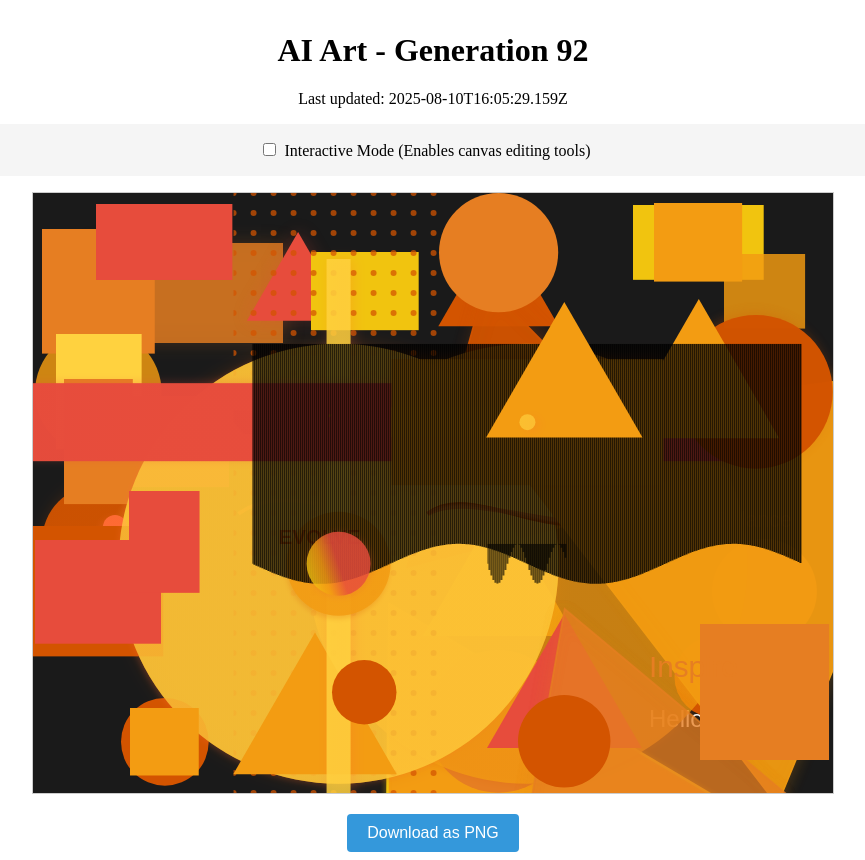
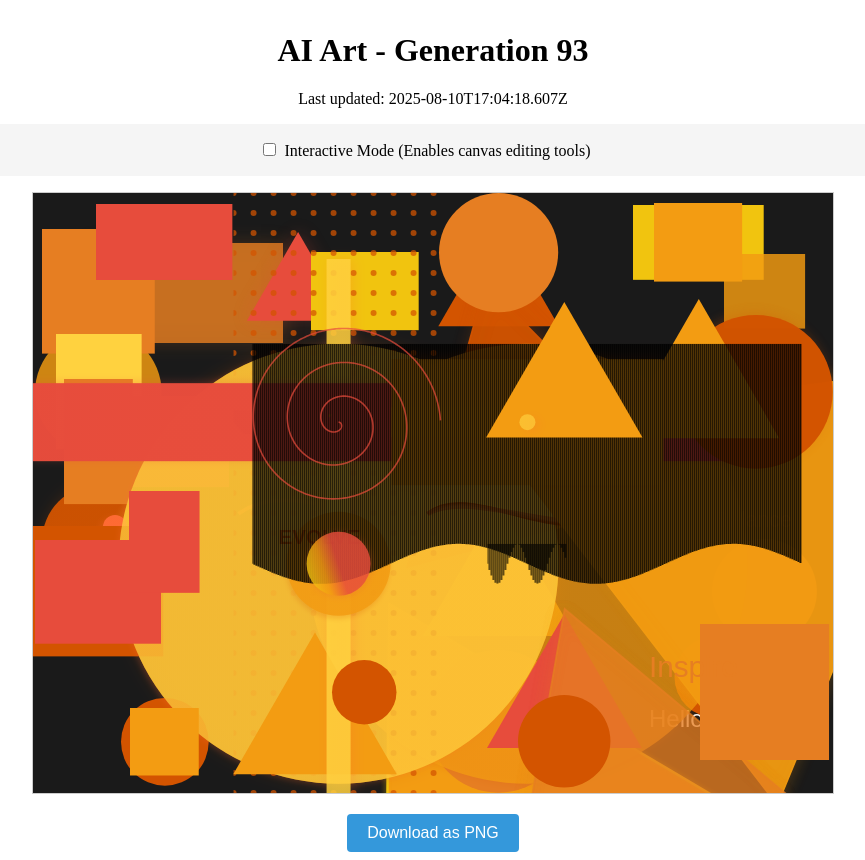
Before and after one commit to mcclowes/ai-art, a React (Vite) app: page / in a window 1280 px wide. Shown: the whole page, without its empty margins (207-1072 px from the left). Built offline with nearby package versions, Linux system fonts and the light colour scheme.

Commit message:
Improve artwork - Generation 93

```diff
--- a/src/artwork-state.ts
+++ b/src/artwork-state.ts
@@ -1037,9 +1037,20 @@ export const artworkState: ArtworkState = {
       },
       "opacity": 0.6517010893939134,
       "id": "gradient_circle_1754831566567"
+    },
+    {
+      "type": "spiral",
+      "x": 305.5624227441286,
+      "y": 229.17181705809645,
+      "radius": 102,
+      "fillStyle": "#e74c3c",
+      "strokeStyle": "#e74c3c",
+      "strokeWidth": 1.5986303844437963,
+      "opacity": 0.7,
+      "id": "spiral_1754845458607"
     }
   ],
-  "generation": 92,
-  "lastUpdated": "2025-08-10T16:05:29.159Z",
+  "generation": 93,
+  "lastUpdated": "2025-08-10T17:04:18.607Z",
   "cycleStarted": "2025-08-06T21:05:04.268Z"
 };
```
